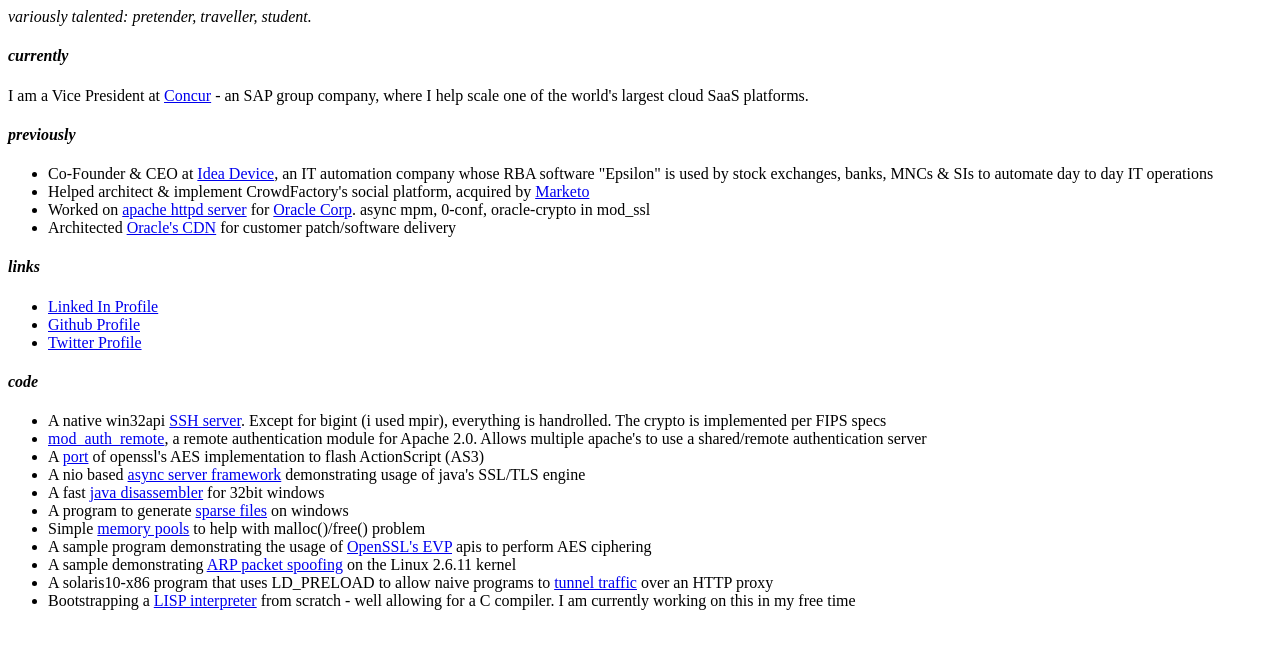
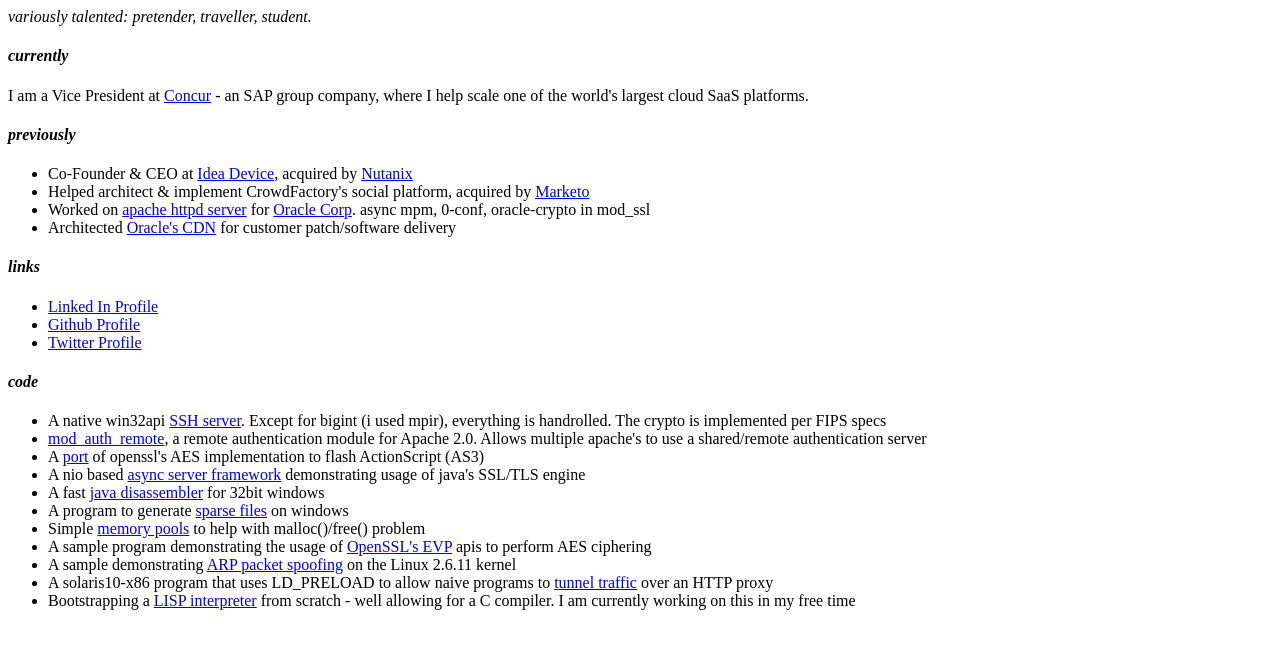
Before and after one commit to saju/saju.github.io, a plain HTML site: page index.html in a window 1280 px wide. Drawn offline with Linux system fonts and the light colour scheme.

Commit message:
Update index.html

```diff
--- a/index.html
+++ b/index.html
@@ -19,7 +19,7 @@
       <p>
       <h4><i>previously</i></h4>
       <ul>
-        <li>Co-Founder & CEO at <a href="http://www.ideadevice.com">Idea Device</a>, an IT automation company whose RBA software "Epsilon" is used by stock exchanges, banks, MNCs & SIs to automate day to day IT operations</li>
+        <li>Co-Founder & CEO at <a href="http://www.ideadevice.com">Idea Device</a>, acquired by <a href="http://nutanix.com">Nutanix</a></li>
         <li>Helped architect & implement CrowdFactory's social platform, acquired by <a href="http://www.marketo.com">Marketo</a></li>
         <li>Worked on <a href="http://httpd.apache.org/">apache httpd server</a> for <a href="http://oracle.com">Oracle Corp</a>. async mpm, 0-conf, oracle-crypto in mod_ssl</li>
         <li>Architected <a href="http://edelivery.oracle.com">Oracle's CDN</a> for customer patch/software delivery</li>
```
